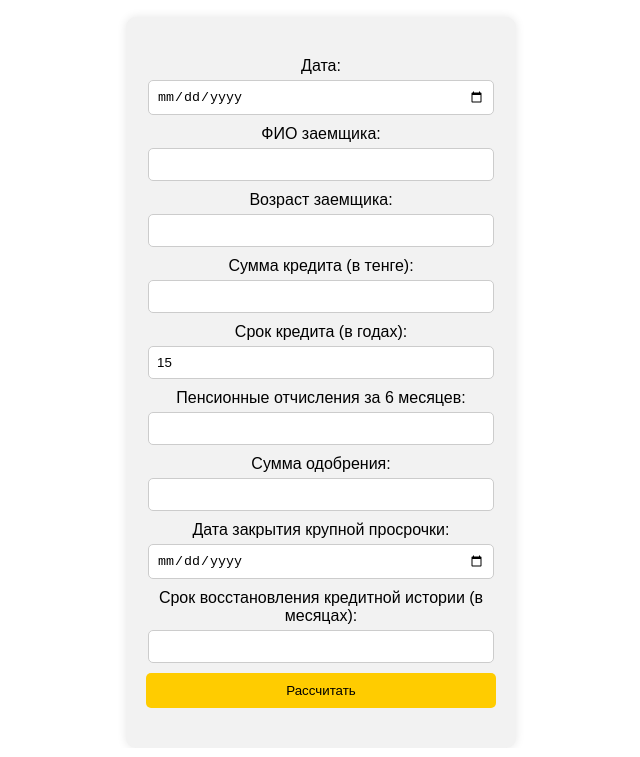
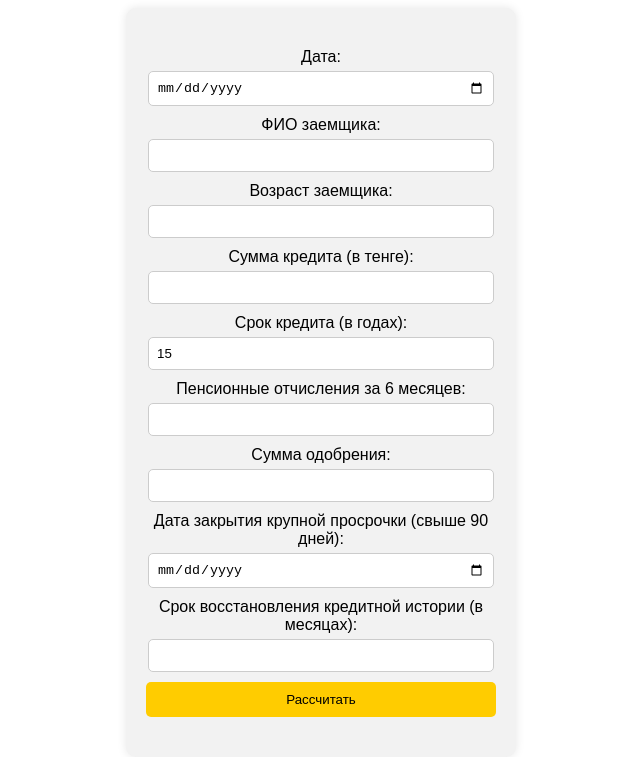
Before and after one commit to odobren/app, a plain HTML site: page index.html in a window 1280 px wide. Shown: the part 137-894 px from the top of the page, without its empty margins (319-959 px from the left). Drawn offline with Linux system fonts and the light colour scheme.

Commit message:
Update index.html

```diff
--- a/index.html
+++ b/index.html
@@ -34,11 +34,11 @@
 <label for="approvalAmount">Сумма одобрения:</label>
 <input type="text" id="approvalAmount" readonly><br>
 
-<label for="latePaymentDate">Дата закрытия крупной просрочки:</label>
-<input type="date" id="latePaymentDate" required><br>
+<label for="debtClosureDate">Дата закрытия крупной просрочки (свыше 90 дней):</label>
+<input type="date" id="debtClosureDate" required><br>
+<label for="creditHistoryRecoveryPeriod">Срок восстановления кредитной истории (в месяцах):</label>
+<input type="text" id="creditHistoryRecoveryPeriod" readonly><br>
 
-<label for="creditHistoryRecovery">Срок восстановления кредитной истории (в месяцах):</label>
-<input type="text" id="creditHistoryRecovery" readonly><br>
 
 
 
```
